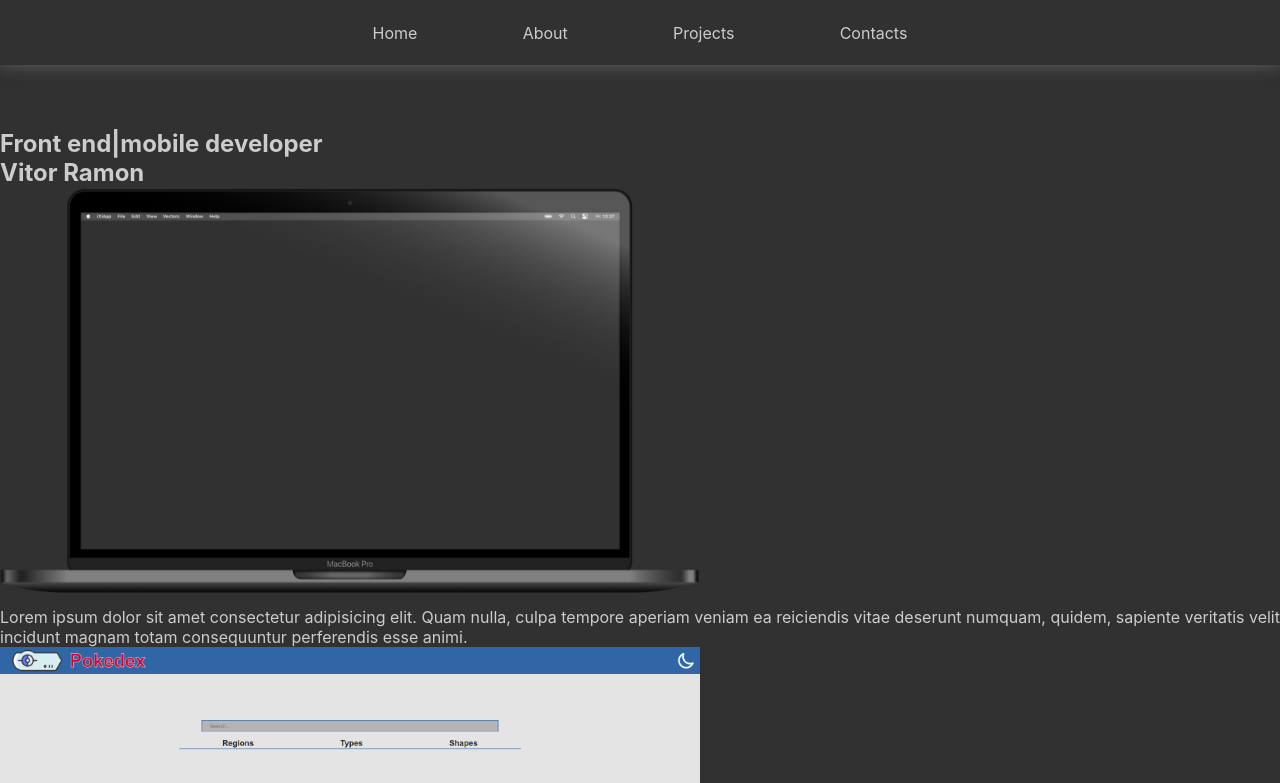
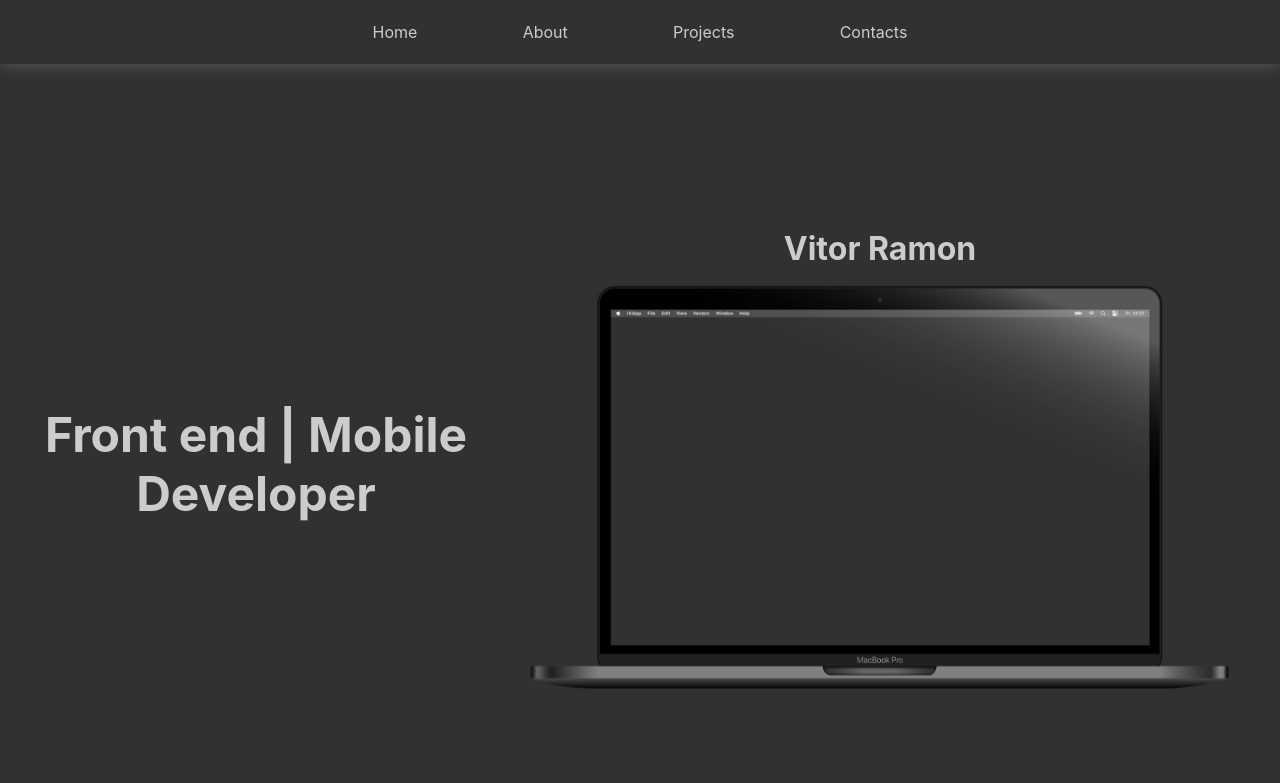
Before and after one commit to VTramon/Portfolio, a React (Create React App) app: page / in a window 1280 px wide. Shown: the top 783 px of the page. Built offline with nearby package versions, Linux system fonts and the light colour scheme.

Commit message:
customized the home component

```diff
--- a/src/components/Header/style.module.scss
+++ b/src/components/Header/style.module.scss
@@ -5,7 +5,7 @@
   justify-content: center;
   align-items: center;
   width: 100vw;
-  height: 65px;
+  height: 64px;
   background-color: map-get($theme, background);
   box-shadow: 0 0 15px map-get($theme, drop-shadow);
   margin-bottom: 64px;
--- a/src/components/Home/index.tsx
+++ b/src/components/Home/index.tsx
@@ -1,14 +1,22 @@
+import styles from './style.module.scss'
+
 const Home = () => {
   return (
-    <section id="home">
-      <div>
+    <section id="home" className={styles.home}>
+      <div className={styles.home__banner}>
         <h1>
-          Front end|mobile <strong>developer</strong>
+          Front end | Mobile
+          <br />
+          <strong>Developer</strong>
         </h1>
       </div>
-      <div>
-        <h2>Vitor Ramon</h2>
-        <img src="/notebook.png" alt="notebook" width="700" />
+
+      <div className={styles.home__image_container}>
+        <div>
+          <h2>Vitor Ramon</h2>
+
+          <img src="/notebook.png" alt="notebook" width="700" />
+        </div>
       </div>
     </section>
   )
--- /dev/null
+++ b/src/components/Home/style.module.scss
@@ -0,0 +1,36 @@
+.home {
+  display: flex;
+  align-items: center;
+
+  height: calc(100vh - 128px); //tamanho da tela menos o tamanho do header
+
+  margin-bottom: 64px;
+}
+
+.home__banner {
+  width: 40vw;
+
+  h1 {
+    font-size: 48px;
+    text-align: center;
+  }
+}
+
+.home__image_container {
+  display: flex;
+  flex-grow: 1;
+  flex-direction: column;
+
+  padding-right: 32px;
+
+  > div {
+    display: flex;
+    flex-direction: column;
+    align-items: center;
+  }
+
+  h2 {
+    font-size: 32px;
+    margin-bottom: 16px;
+  }
+}
--- a/src/globalStyles/index.scss
+++ b/src/globalStyles/index.scss
@@ -5,6 +5,12 @@
   padding: 0;
   border: 0;
   box-sizing: border-box;
+}
+
+#__root,
+body {
+  width: 100vw;
+  overflow-x: hidden;
 }
 
 body {
```
Also changed, not shown: package.json (+5 -6 lines), 1 other file (tests, documents, lock files or other folders).
